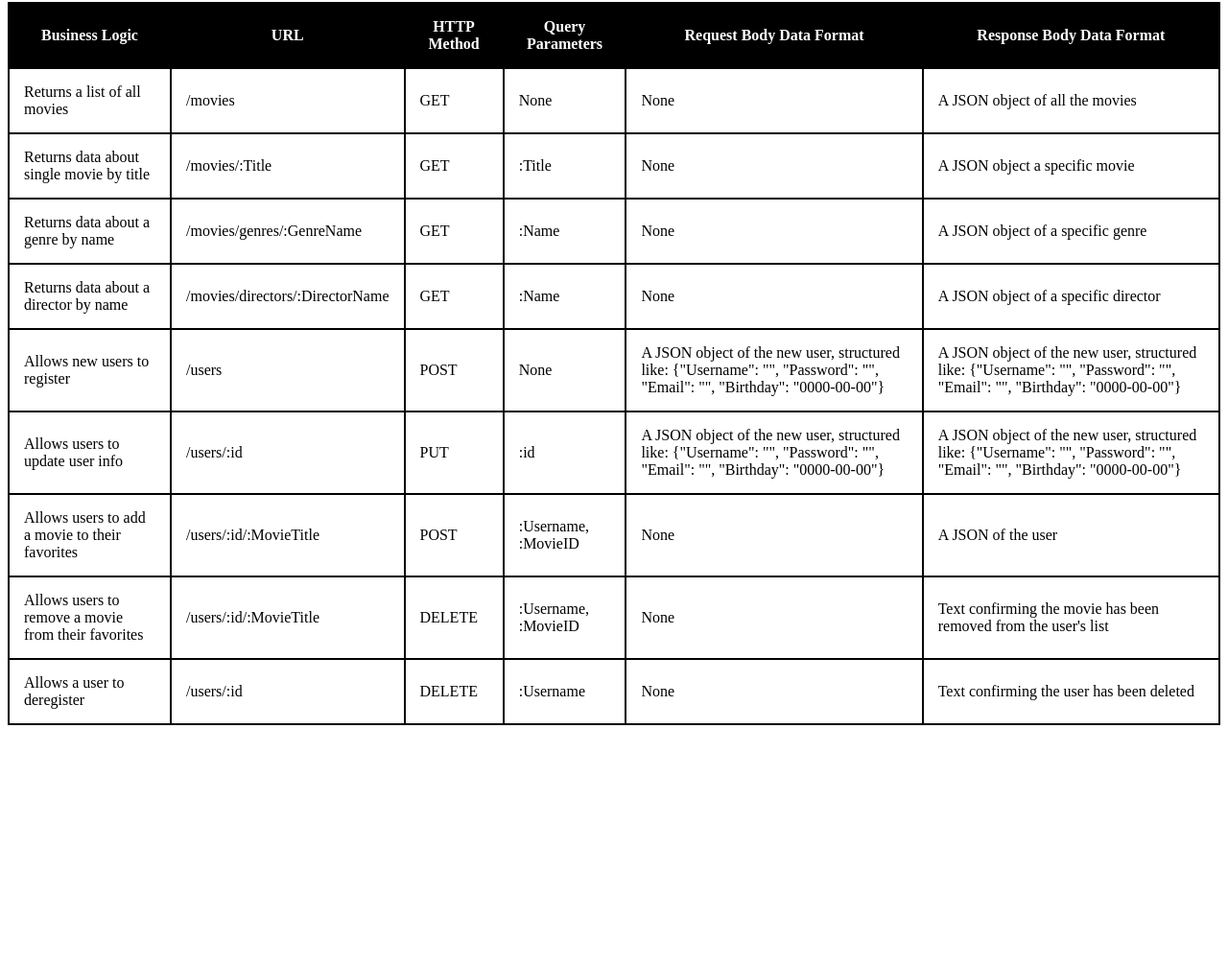
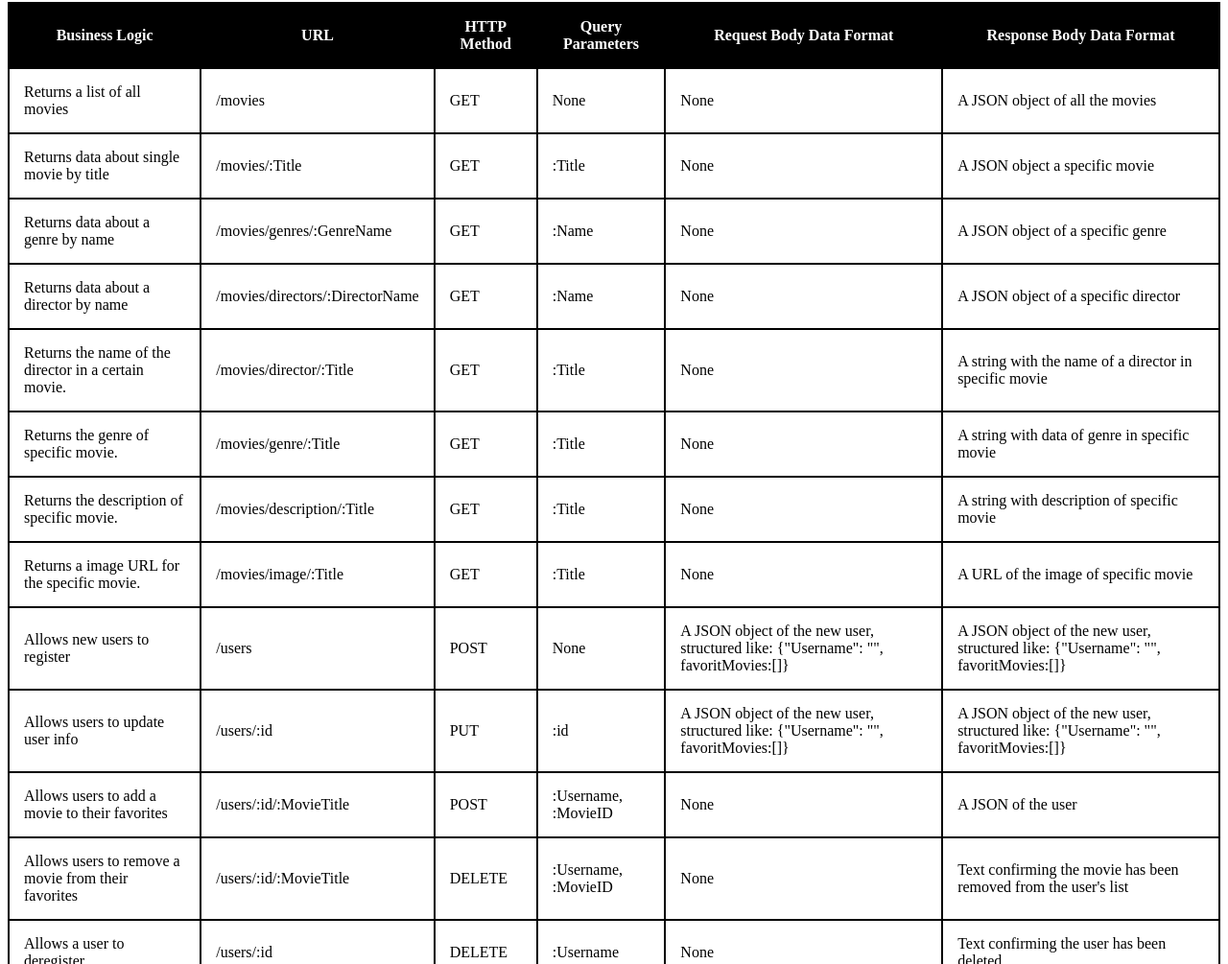
Before and after one commit to ninawiedrich/movie_api, a website: page public/documentation.html in a window 1280 px wide. Shown: the part 404-1409 px from the top of the page at 96% size. Before the commit the page ends 1168 px from the top, so only its background shows below. Drawn offline with Linux system fonts and the light colour scheme.

Commit message:
added GET for more search options

```diff
--- a/public/documentation.html
+++ b/public/documentation.html
@@ -81,20 +81,52 @@
               <td>A JSON object of a specific director</td>
           </tr>
           <tr>
+            <td>Returns the name of the director in a certain movie.</td>
+            <td>/movies/director/:Title</td>
+            <td>GET</td>
+            <td>:Title</td>
+            <td>None</td>
+            <td>A string with the name of a director in specific movie</td>
+        </tr>
+        <tr>
+          <td>Returns the genre of specific movie.</td>
+          <td>/movies/genre/:Title</td>
+          <td>GET</td>
+          <td>:Title</td>
+          <td>None</td>
+          <td>A string with data of genre in specific movie</td>
+        </tr>
+        <tr>
+          <td>Returns the description of specific movie.</td>
+          <td>/movies/description/:Title</td>
+          <td>GET</td>
+          <td>:Title</td>
+          <td>None</td>
+          <td>A string with description of specific movie</td>
+        </tr>
+        <tr>
+          <td>Returns a image URL for the specific movie.</td>
+          <td>/movies/image/:Title</td>
+          <td>GET</td>
+          <td>:Title</td>
+          <td>None</td>
+          <td>A URL of the image of specific movie</td>
+        </tr>
+          <tr>
             <td>Allows new users to register</td>
             <td>/users</td>
             <td>POST</td>
             <td>None</td>
-            <td>A JSON object of the new user, structured like: {"Username": "", "Password": "", "Email": "", "Birthday": "0000-00-00"}</td>
-            <td>A JSON object of the new user, structured like: {"Username": "", "Password": "", "Email": "", "Birthday": "0000-00-00"}</td>
-        </tr>
+            <td>A JSON object of the new user, structured like: {"Username": "", favoritMovies:[]}</td>
+            <td>A JSON object of the new user, structured like: {"Username": "", favoritMovies:[]}</td>
+          </tr>
           <tr>
               <td>Allows users to update user info</td>
               <td>/users/:id</td>
               <td>PUT</td>
               <td>:id</td>
-              <td>A JSON object of the new user, structured like: {"Username": "", "Password": "", "Email": "", "Birthday": "0000-00-00"}</td>
-              <td>A JSON object of the new user, structured like: {"Username": "", "Password": "", "Email": "", "Birthday": "0000-00-00"}</td>
+              <td>A JSON object of the new user, structured like: {"Username": "", favoritMovies:[]}</td>
+              <td>A JSON object of the new user, structured like: {"Username": "", favoritMovies:[]}</td>
           </tr>
           <tr>
               <td>Allows users to add a movie to their favorites</td>
```
Also changed, not shown: index.js (+38 -1 lines).
